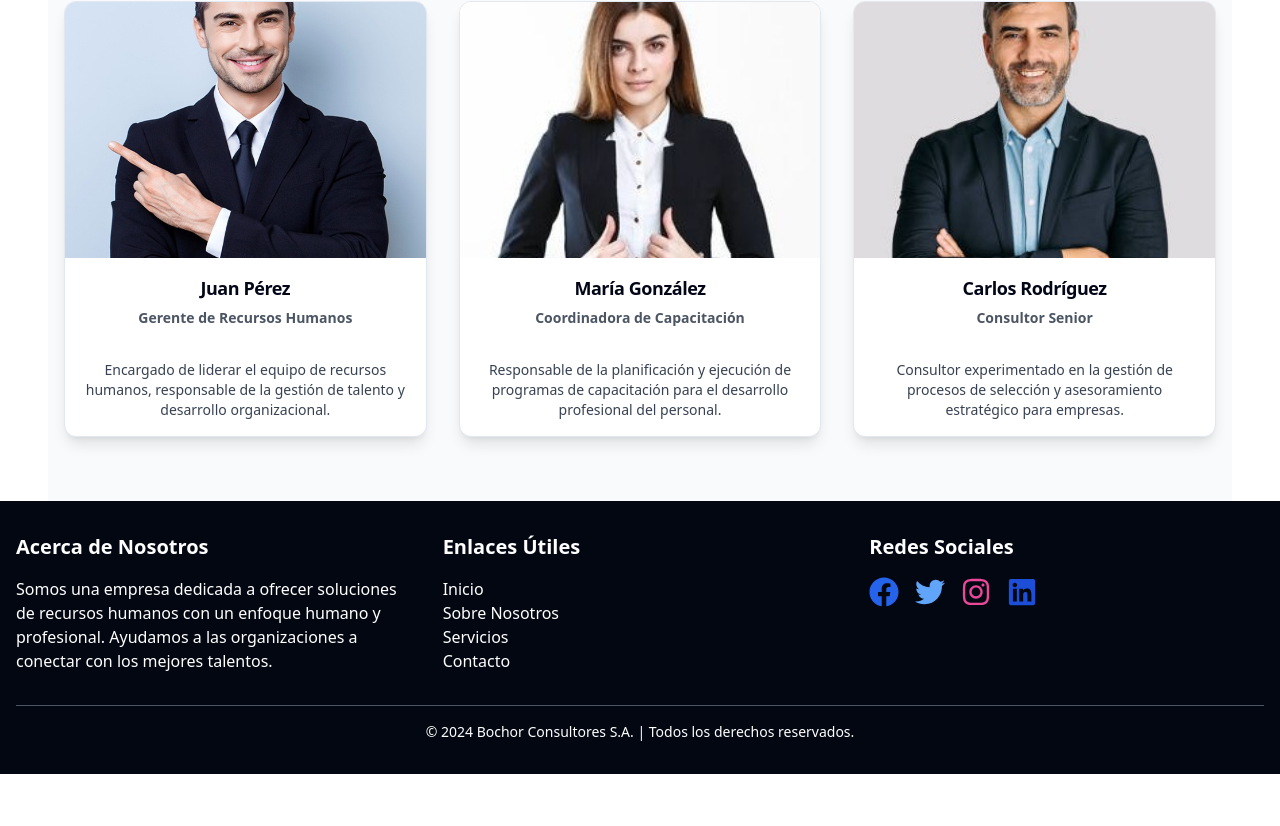
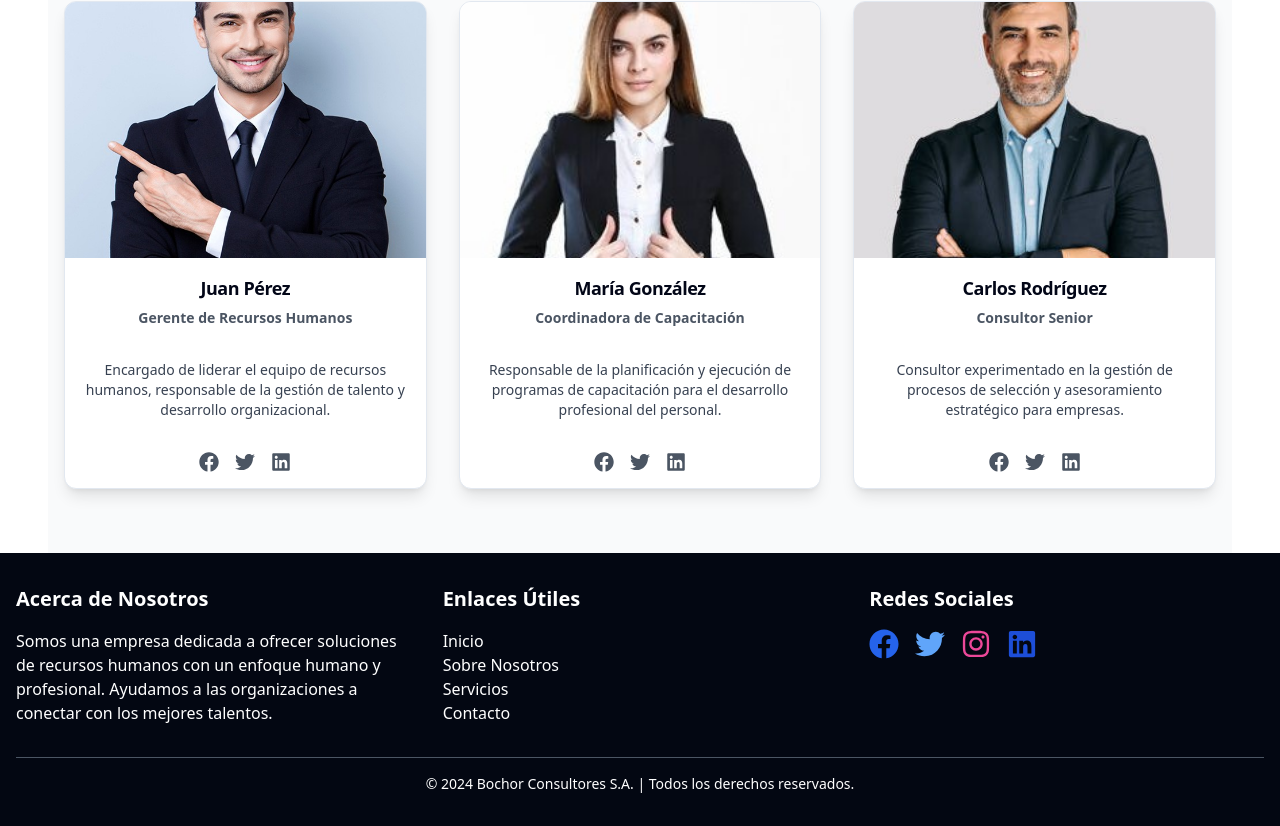
Before and after one commit to SmaniaMatias20/Bochor, a React (Vite) app in the folder Front/: page /About in a window 1280 px wide. Shown: the part 1239-2065 px from the top of the page. Before the commit the page ends 2013 px from the top, so only its background shows below. Built offline with nearby package versions, Linux system fonts and the light colour scheme; no server answers.

Commit message:
redes sociales en las cartas

```diff
--- a/Front/src/components/custom/Employees.jsx
+++ b/Front/src/components/custom/Employees.jsx
@@ -1,8 +1,8 @@
 import { Card, CardContent, CardHeader, CardTitle, CardDescription } from '../shadcn/card';
-import employee from "../../img/empleado.png";
 import employee1 from "../../img/empleado1.jpg";
 import employee2 from "../../img/empleado2.jpg";
 import employee3 from "../../img/empleado3.jpg";
+import { FaFacebook, FaTwitter, FaLinkedin } from 'react-icons/fa'; // Importando iconos de FontAwesome
 
 const Employees = () => {
     const employees = [
@@ -10,19 +10,34 @@ const Employees = () => {
             name: "Juan Pérez",
             position: "Gerente de Recursos Humanos",
             description: "Encargado de liderar el equipo de recursos humanos, responsable de la gestión de talento y desarrollo organizacional.",
-            image: employee3
+            image: employee3,
+            socialLinks: {
+                facebook: "https://facebook.com/juanperez",
+                twitter: "https://twitter.com/juanperez",
+                linkedin: "https://linkedin.com/in/juanperez"
+            }
         },
         {
             name: "María González",
             position: "Coordinadora de Capacitación",
             description: "Responsable de la planificación y ejecución de programas de capacitación para el desarrollo profesional del personal.",
-            image: employee1
+            image: employee1,
+            socialLinks: {
+                facebook: "https://facebook.com/mariagonzalez",
+                twitter: "https://twitter.com/mariagonzalez",
+                linkedin: "https://linkedin.com/in/mariagonzalez"
+            }
         },
         {
             name: "Carlos Rodríguez",
             position: "Consultor Senior",
             description: "Consultor experimentado en la gestión de procesos de selección y asesoramiento estratégico para empresas.",
-            image: employee2
+            image: employee2,
+            socialLinks: {
+                facebook: "https://facebook.com/carlosrodriguez",
+                twitter: "https://twitter.com/carlosrodriguez",
+                linkedin: "https://linkedin.com/in/carlosrodriguez"
+            }
         },
     ];
 
@@ -60,11 +75,22 @@ const Employees = () => {
                         <CardContent className="p-4">
                             <p className="text-gray-700 text-sm">{employee.description}</p>
                         </CardContent>
+                        {/* Footer con redes sociales */}
+                        <div className="flex justify-center space-x-4 p-4">
+                            <a href={employee.socialLinks.facebook} target="_blank" rel="noopener noreferrer" className="text-gray-600 hover:text-blue-600">
+                                <FaFacebook size={20} />
+                            </a>
+                            <a href={employee.socialLinks.twitter} target="_blank" rel="noopener noreferrer" className="text-gray-600 hover:text-blue-400">
+                                <FaTwitter size={20} />
+                            </a>
+                            <a href={employee.socialLinks.linkedin} target="_blank" rel="noopener noreferrer" className="text-gray-600 hover:text-blue-700">
+                                <FaLinkedin size={20} />
+                            </a>
+                        </div>
                     </Card>
                 ))}
             </div>
         </section>
-
     );
 };
 
```
